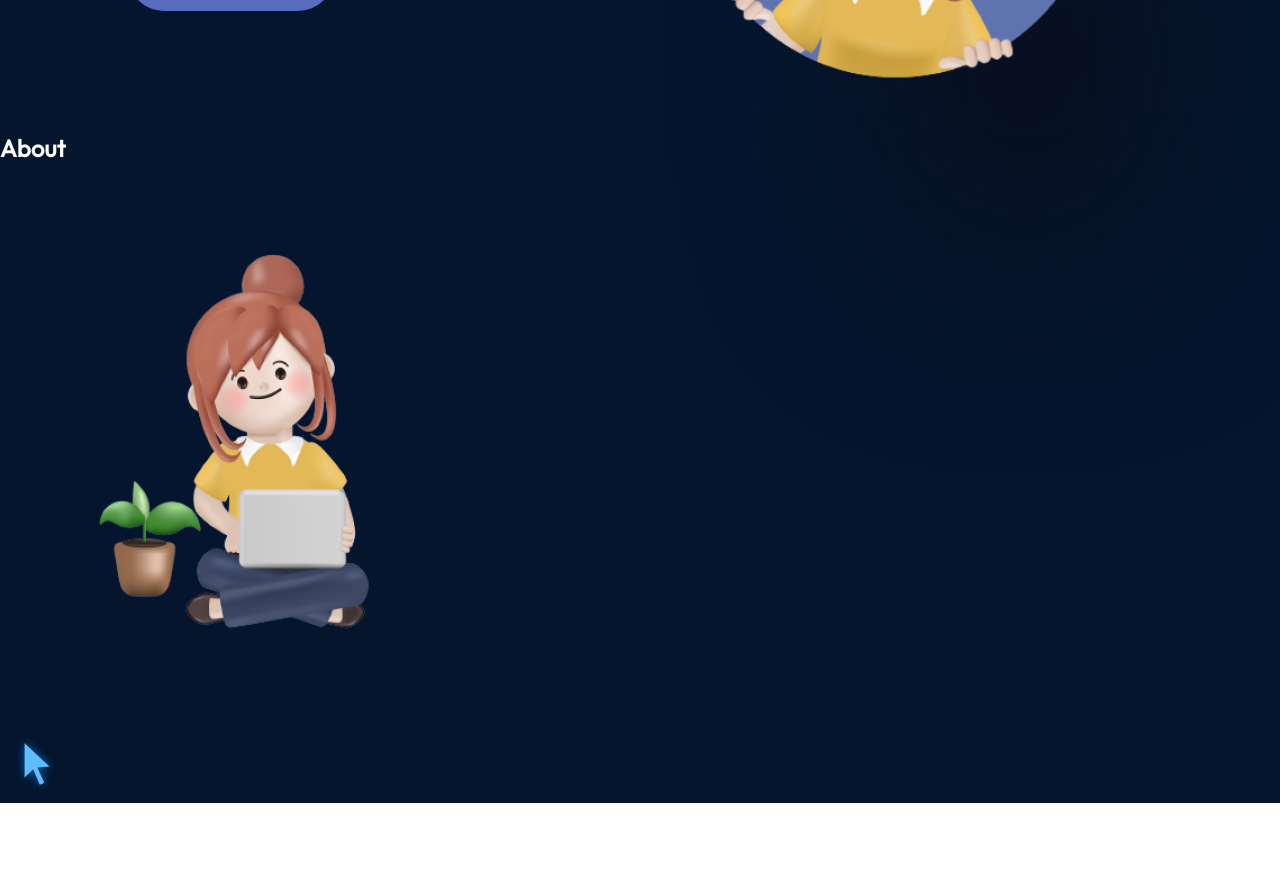
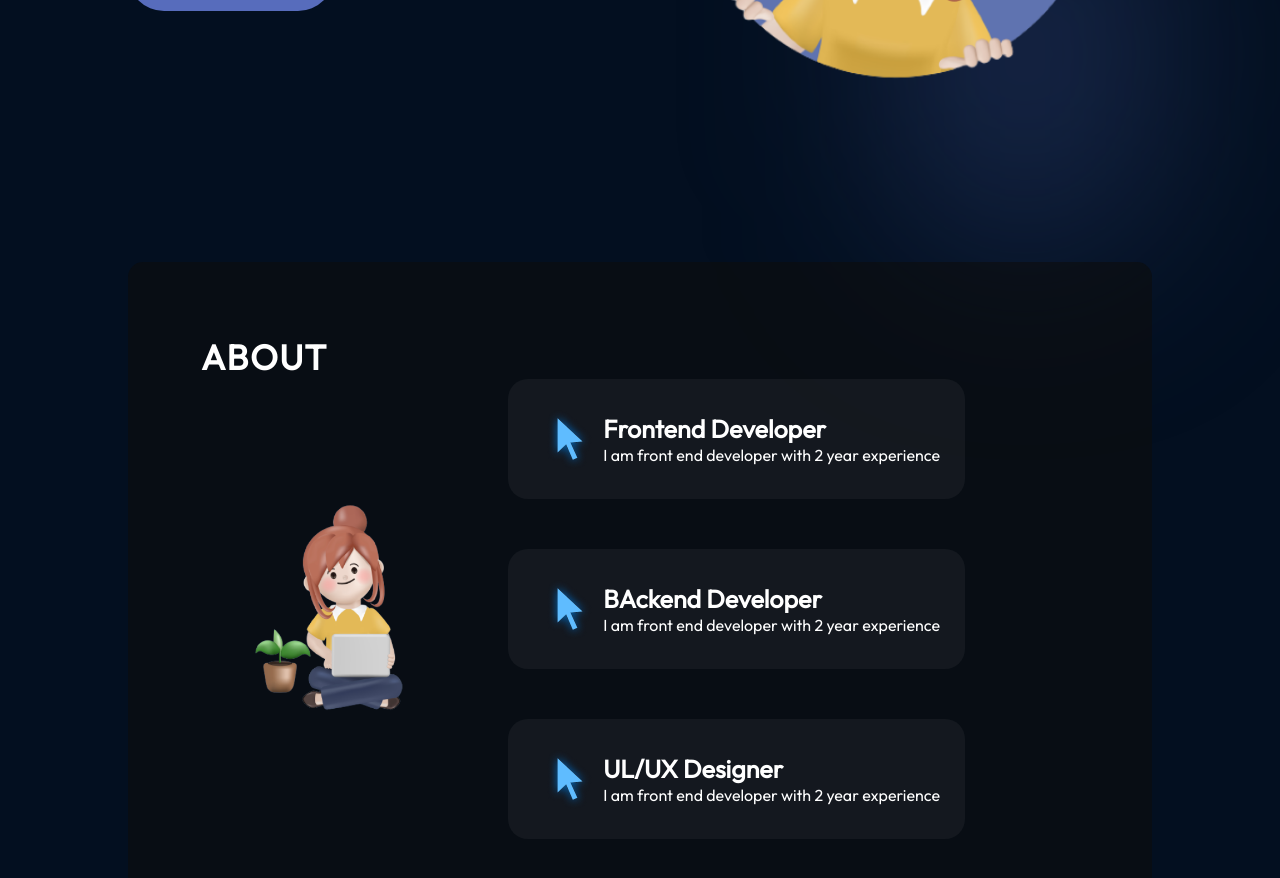
Before and after one commit to lajeesh1/portfolio-Lajeesh, a React (Vite) app: page / in a window 1280 px wide. Shown: the part 540-1418 px from the top of the page. Before the commit the page ends 1343 px from the top, so only its background shows below. Built offline with nearby package versions, Linux system fonts and the light colour scheme.

Commit message:
about section finished

```diff
--- a/src/components/about/About.jsx
+++ b/src/components/about/About.jsx
@@ -1,15 +1,38 @@
 import React from "react";
 import { getImageUrl } from "../../utils";
+import styles from "./about.module.css";
 
 function About() {
   return (
-    <section>
-      <h2>About</h2>
-      <div>
-        <img src={getImageUrl("about/aboutImage.png")} alt="about image" />
-        <ul>
-          <li>
+    <section className={styles.container} id="about">
+      <h2 className={styles.title}>About</h2>
+      <div className={styles.content}>
+        <img
+          className={styles.aboutImage}
+          src={getImageUrl("about/aboutImage.png")}
+          alt="about image"
+        />
+        <ul className={styles.aboutItems}>
+          <li className={styles.aboutItem}>
             <img src={getImageUrl("about/cursorIcon.png")} alt="cursor img" />
+            <div className={styles.aboutItemText}>
+              <h3>Frontend Developer</h3>
+              <p>I am front end developer with 2 year experience</p>
+            </div>
+          </li>
+          <li className={styles.aboutItem}>
+            <img src={getImageUrl("about/cursorIcon.png")} alt="cursor img" />
+            <div className={styles.aboutItemText}>
+              <h3>BAckend Developer</h3>
+              <p>I am front end developer with 2 year experience</p>
+            </div>
+          </li>
+          <li className={styles.aboutItem}>
+            <img src={getImageUrl("about/cursorIcon.png")} alt="cursor img" />
+            <div className={styles.aboutItemText}>
+              <h3>UL/UX Designer</h3>
+              <p>I am front end developer with 2 year experience</p>
+            </div>
           </li>
         </ul>
       </div>
--- a/src/components/about/about.module.css
+++ b/src/components/about/about.module.css
@@ -0,0 +1,69 @@
+@import "../../vars.css";
+
+.container {
+  position: relative;
+  background-color: rgba(12, 12, 12, 0.6);
+  border-radius: 15px;
+  padding: 73px;
+  margin-top: 129px;
+  z-index: 1;
+  margin-left: 10%;
+  margin-right: 10%;
+}
+
+.title {
+  text-transform: uppercase;
+  font-size: 35px;
+  color: var(--color-text);
+  font-weight: 700;
+  letter-spacing: 1.5px;
+}
+.content {
+  display: flex;
+  flex-direction: row;
+  align-items: center;
+}
+.aboutImage {
+  width: 35%;
+}
+.aboutItems {
+  color: var(--color-text);
+  display: flex;
+  flex-direction: column;
+  gap: 50px;
+}
+.aboutItem {
+  display: flex;
+  flex-direction: row;
+  align-items: center;
+  border-radius: 20px;
+  list-style: none;
+  padding: 25px;
+  background-color: rgba(240, 248, 255, 0.048);
+}
+
+.aboutItem h3 {
+  font-size: 25px;
+  font-weight: 600;
+}
+
+@media screen and (max-width: 830px) {
+  .container {
+    background-color: transparent;
+    padding-left: 0;
+    padding-right: 0;
+  }
+  .content {
+    flex-direction: column;
+  }
+  .aboutImage {
+    display: none;
+  }
+  .aboutItems {
+    margin-top: 29px;
+  }
+  .aboutItem {
+    padding-left: 0;
+    padding-right: 15px;
+  }
+}
--- a/src/components/hero/Hero.module.css
+++ b/src/components/hero/Hero.module.css
@@ -70,14 +70,14 @@
 
 .bottomBlur {
   position: absolute;
-  width: 50h;
+  width: 30h;
   height: 50vh;
   min-width: 250px;
   min-height: 200px;
   top: 246px;
   right: 2px;
   border-radius: 750px;
-  background: rgba(9, 15, 29, 0.918);
+  background: rgba(56, 80, 139, 0.397);
   filter: blur(100px);
 }
 
--- a/src/index.css
+++ b/src/index.css
@@ -2,5 +2,8 @@
   box-sizing: border-box;
   margin: 0;
   padding: 0;
-    font-family: 'Outfit', sans-serif;
+  font-family: "Outfit", sans-serif;
 }
+html {
+  scroll-behavior: smooth;
+}
--- a/src/vars.css
+++ b/src/vars.css
@@ -1,10 +1,9 @@
-
 :root {
   --color-text: #fff;
   --color-primary: #576cbc;
   --color-secondary: #19376d;
   --color-dark: #0b2447;
-    --color-bg: #04152d;
+  --color-bg: #030f20;
 
   --font-roboto: "Roboto";
 }
```
Lines whose indentation alone changed are shown as unchanged.
